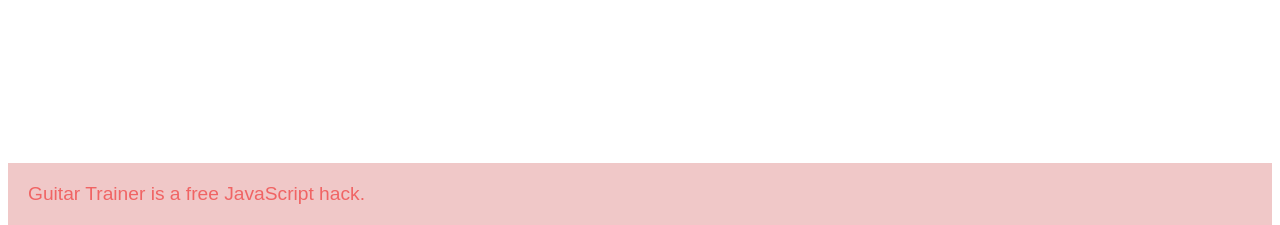
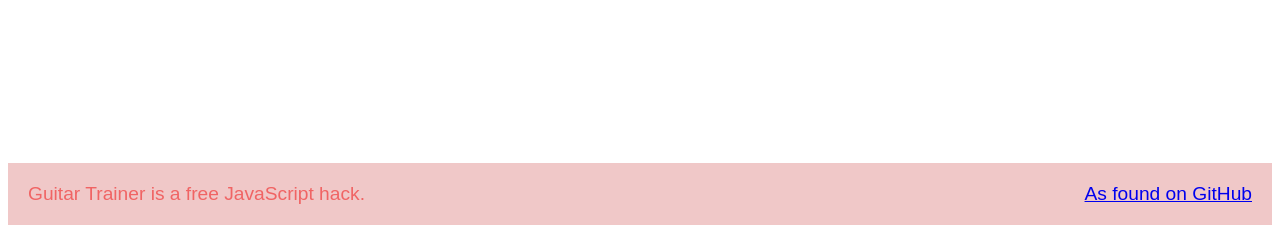
Before and after one commit to matsnyberg/GuitarTrainer, a plain HTML site: page index.html in a window 1280 px wide. Shown: the part 583-808 px from the top of the page. Drawn offline with nearby package versions, Linux system fonts and the light colour scheme; files that its build step writes are made by us from their sources.

Commit message:
Fixed title and footer in index.html

```diff
--- a/index.html
+++ b/index.html
@@ -1,6 +1,7 @@
 <!DOCTYPE html>
 <html>
     <head>
+	<title>Guitar Trainer</title>
 	<meta name="viewport" content="width=device-width, initial-scale=1">
 	<link rel="stylesheet" href="https://code.jquery.com/ui/1.14.1/themes/base/jquery-ui.css">
 	<link rel="stylesheet" href="/resources/demos/style.css">
@@ -40,7 +41,10 @@
 		</div>
 	    </main>
 	    <footer class="page-footer">
-		Guitar Trainer is a free JavaScript hack.
+		<span style="float:left;">Guitar Trainer is a free JavaScript hack.</span>
+		<span style="float:right;">
+		    <a href="https://github.com/matsnyberg/GuitarTrainer">As found on GitHub</a>
+		</span>
 	    </footer>
 
 	</div>
```
